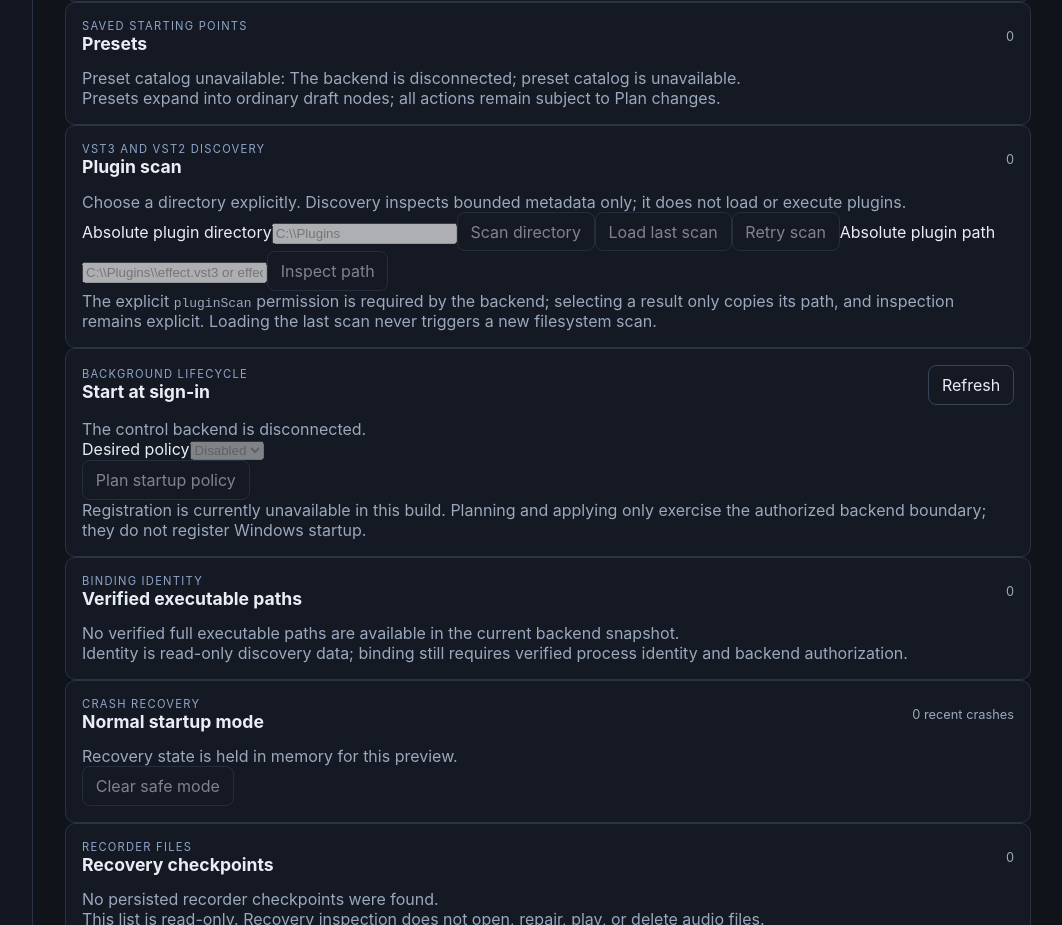
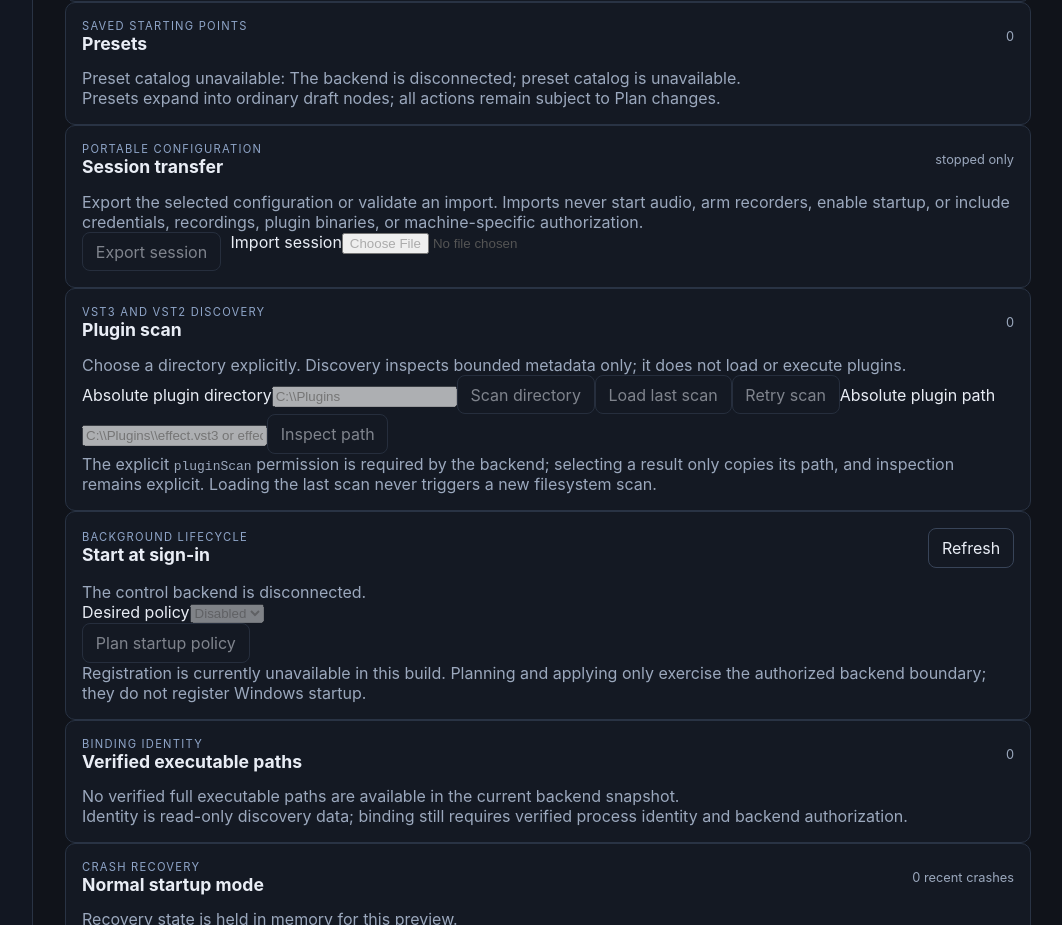
Before and after one commit to MrDesjardins/audiorouter, a React (Vite) app in the folder ui/: page / in a window 1280 px wide. Shown: the part 1780-2705 px from the top of the page, without its empty margins (217-1279 px from the left). Built offline with nearby package versions, Linux system fonts and the light colour scheme.

Commit message:
feat: add session transfer UI

```diff
--- a/ui/src/App.tsx
+++ b/ui/src/App.tsx
@@ -1,4 +1,4 @@
-import { useEffect, useRef, useState } from "react";
+import { useEffect, useRef, useState, type ChangeEvent } from "react";
 import type { Node, RecordingRecoveryItem, RouteInspection } from "@audiorouter/contracts";
 import { LIBRARY_DROP_SOURCE, SessionFlowCanvas } from "./SessionFlowCanvas";
 import { createDisconnectedBackend, formatUiError, isRevisionConflict, SnapshotCache, type ApplicationRow, type UiBackend } from "./backend";
@@ -161,6 +161,49 @@ function PresetCatalog({ presets, error }: { presets: import("@audiorouter/contr
     </ul>}
     <p className="muted">Presets expand into ordinary draft nodes; all actions remain subject to Plan changes.</p>
   </section>;
+}
+
+function SessionTransferPanel({ backend, session, onImported }: { backend: UiBackend; session: import("@audiorouter/contracts").Session; onImported: (session: import("@audiorouter/contracts").Session) => void }) {
+  const [message, setMessage] = useState<string | null>(null);
+  const [plan, setPlan] = useState<import("@audiorouter/contracts").SessionImportPlanResult | null>(null);
+  const readFileText = (file: File) => typeof file.text === "function" ? file.text() : new Promise<string>((resolve, reject) => { const reader = new FileReader(); reader.onload = () => resolve(String(reader.result ?? "")); reader.onerror = () => reject(reader.error ?? new Error("Unable to read import file.")); reader.readAsText(file); });
+  const exportSession = async () => {
+    setMessage("Exporting the selected stopped-session configuration...");
+    try {
+      const exported = await backend.exportSession(session.id);
+      const blob = new Blob([JSON.stringify(exported, null, 2)], { type: "application/json" });
+      const url = URL.createObjectURL(blob);
+      const anchor = document.createElement("a");
+      anchor.href = url;
+      anchor.download = `${exported.name.replace(/[^a-z0-9-_]+/gi, "-").replace(/^-+|-+$/g, "") || "audiorouter-session"}.audiorouter.json`;
+      anchor.click();
+      URL.revokeObjectURL(url);
+      setMessage(`Exported ${exported.name}. Credentials, grants, recordings, and plugin binaries are not included.`);
+    } catch (error) { setMessage(formatUiError(error, "Unable to export session.")); }
+  };
+  const inspectImport = async (event: ChangeEvent<HTMLInputElement>) => {
+    const file = event.target.files?.[0];
+    event.target.value = "";
+    if (!file) return;
+    setMessage("Validating the selected session import...");
+    try {
+      const candidate = JSON.parse(await readFileText(file)) as import("@audiorouter/contracts").Session;
+      const next = await backend.planSessionImport(candidate);
+      setPlan(next);
+      setMessage(`Import validated for ${next.session.name}; it will remain stopped until you commit it.`);
+    } catch (error) { setPlan(null); setMessage(formatUiError(error, "Unable to validate session import.")); }
+  };
+  const commitImport = async () => {
+    if (!plan) return;
+    setMessage("Committing the validated stopped-session import...");
+    try {
+      const result = await backend.commitSessionImport(plan.planId, uiIdempotencyKey("session-import"));
+      setPlan(null);
+      onImported(result.session);
+      setMessage(`Imported stopped session ${result.session.name}. Review bindings before starting it.`);
+    } catch (error) { setMessage(formatUiError(error, "Unable to commit session import.")); }
+  };
+  return <section className="panel session-transfer-panel" aria-labelledby="session-transfer-heading"><div className="section-heading"><div><p className="eyebrow">Portable configuration</p><h2 id="session-transfer-heading">Session transfer</h2></div><span className="badge">stopped only</span></div><p className="muted">Export the selected configuration or validate an import. Imports never start audio, arm recorders, enable startup, or include credentials, recordings, plugin binaries, or machine-specific authorization.</p><div className="actions"><button type="button" className="secondary" onClick={() => void exportSession()} disabled={!backend.connected}>Export session</button><label className="file-picker">Import session<input aria-label="Import session configuration" type="file" accept=".json,.audiorouter,application/json" onChange={(event) => void inspectImport(event)} disabled={!backend.connected} /></label>{plan && <button type="button" className="primary" onClick={() => void commitImport()}>Commit stopped import</button>}</div>{plan && <p className="muted" role="status">Validated import: {plan.session.name} · expires in {Math.ceil(plan.expiresInMs / 1000)} seconds. Explicit commit is required.</p>}{message && <p className="muted" role="status" aria-live="polite">{message}</p>}</section>;
 }
 
 function PluginScanPanel({ backend }: { backend: UiBackend }) {
@@ -679,7 +722,7 @@ function AppContent({ backend = defaultBackend }: { backend?: UiBackend } = {})
         {actionMessage && <p className="muted" role="status" aria-live="polite">{actionMessage}</p>}{pendingWarnings.length > 0 && <section className="warning-panel" aria-labelledby="warning-heading"><h2 id="warning-heading">Plan warnings</h2>{pendingWarnings.map((warning) => <label key={warning}><input type="checkbox" checked={acknowledgedWarnings.has(warning)} onChange={(event) => setAcknowledgedWarnings((current) => { const next = new Set(current); if (event.target.checked) next.add(warning); else next.delete(warning); return next; })} /> I acknowledge: {warning}</label>)}<button type="button" className="primary" disabled={acknowledgedWarnings.size !== pendingWarnings.length} onClick={() => void commitAcknowledgedPlan()}>Commit acknowledged plan</button></section>}{snapshotState.stale && snapshotState.error && <p className="muted" role="status">Last known backend state is stale: {snapshotState.error}</p>}
         <section className="notice" role="status"><strong>{backend.connected ? "Connected editor" : "Read-only preview"}</strong><span>{backend.connected ? "Drafts are validated and committed through the authoritative backend." : "The control backend is disconnected. No route, device, or recording action can be applied."}</span></section>
         <section className="panel setup-panel" aria-labelledby="setup-heading"><div className="section-heading"><div><p className="eyebrow">Guided setup</p><h2 id="setup-heading">Readiness checklist</h2></div><span className="badge">{setupSteps.filter((step) => step.state === "ready").length}/{setupSteps.length} ready</span></div><ul aria-label="Guided setup readiness">{setupSteps.map((step) => <li key={step.id} className={`setup-step ${step.state}`}><strong>{step.label}</strong><span>{step.detail}</span></li>)}</ul><p className="muted">External applications such as Discord and OBS must be pointed to AudioRouter through their own settings; this checklist never changes them automatically.</p></section>
-        <ProcessorCatalog processors={processors} error={processorError} node={selectedNode} backend={backend} /><PresetCatalog presets={presets} error={presetError} /><PluginScanPanel backend={backend} /><StartupPanel backend={backend} />
+        <ProcessorCatalog processors={processors} error={processorError} node={selectedNode} backend={backend} /><PresetCatalog presets={presets} error={presetError} /><SessionTransferPanel backend={backend} session={session} onImported={(imported) => { setCreatedSessions((current) => [...current.filter((item) => item.id !== imported.id), imported]); setSelectedSessionId(imported.id); void refresh(); }} /><PluginScanPanel backend={backend} /><StartupPanel backend={backend} />
         <ApplicationIdentityPanel applications={applications} />
         <section className="panel recovery-panel" aria-labelledby="recovery-heading"><div className="section-heading"><div><p className="eyebrow">Crash recovery</p><h2 id="recovery-heading">{snapshot?.status.recovery.safeMode ? "Safe mode is active" : "Normal startup mode"}</h2></div><span className="badge">{snapshot?.status.recovery.recentCrashes ?? 0} recent crash{(snapshot?.status.recovery.recentCrashes ?? 0) === 1 ? "" : "es"}</span></div><p className="muted">{snapshot?.status.recovery.persistence === "durable" ? "Recovery state is persisted by the backend." : "Recovery state is held in memory for this preview."}</p><button type="button" className="secondary" onClick={() => void clearRecoverySafeMode()} disabled={!backend.connected || !snapshot?.status.recovery.safeMode}>Clear safe mode</button></section>
         <RecoveryCheckpointPanel backend={backend} />
```
Also changed, not shown: 2 other files (tests, documents, lock files or other folders).
